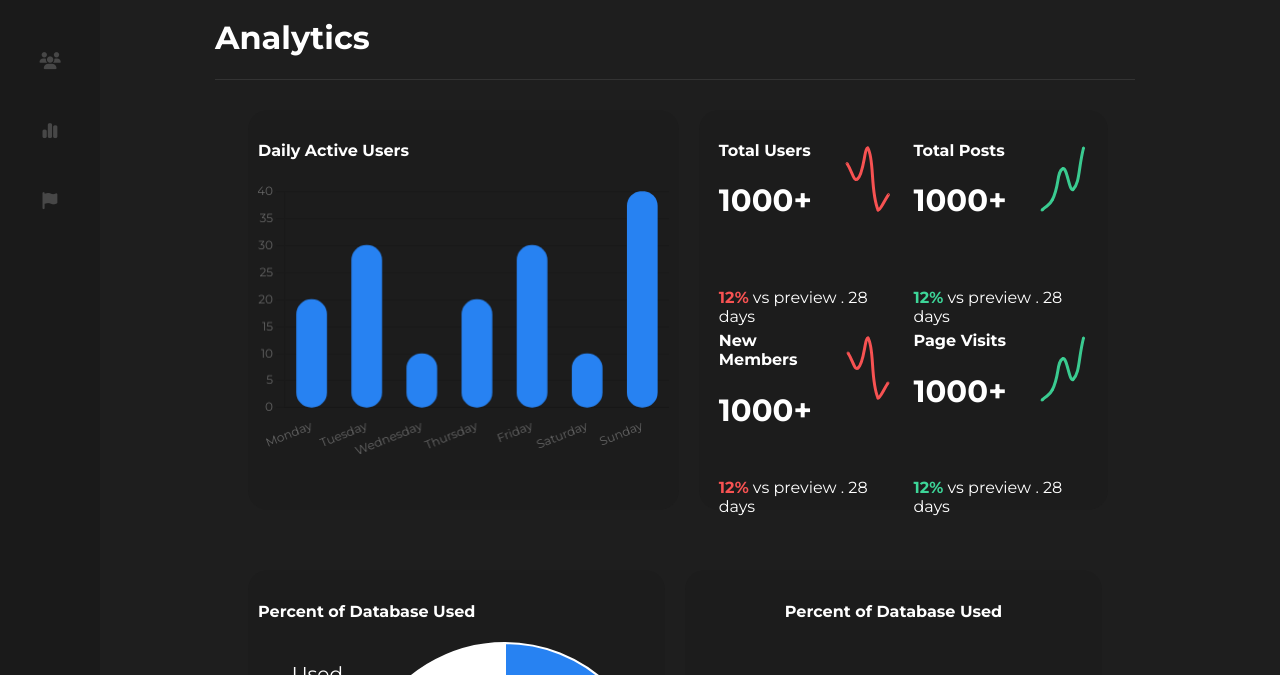
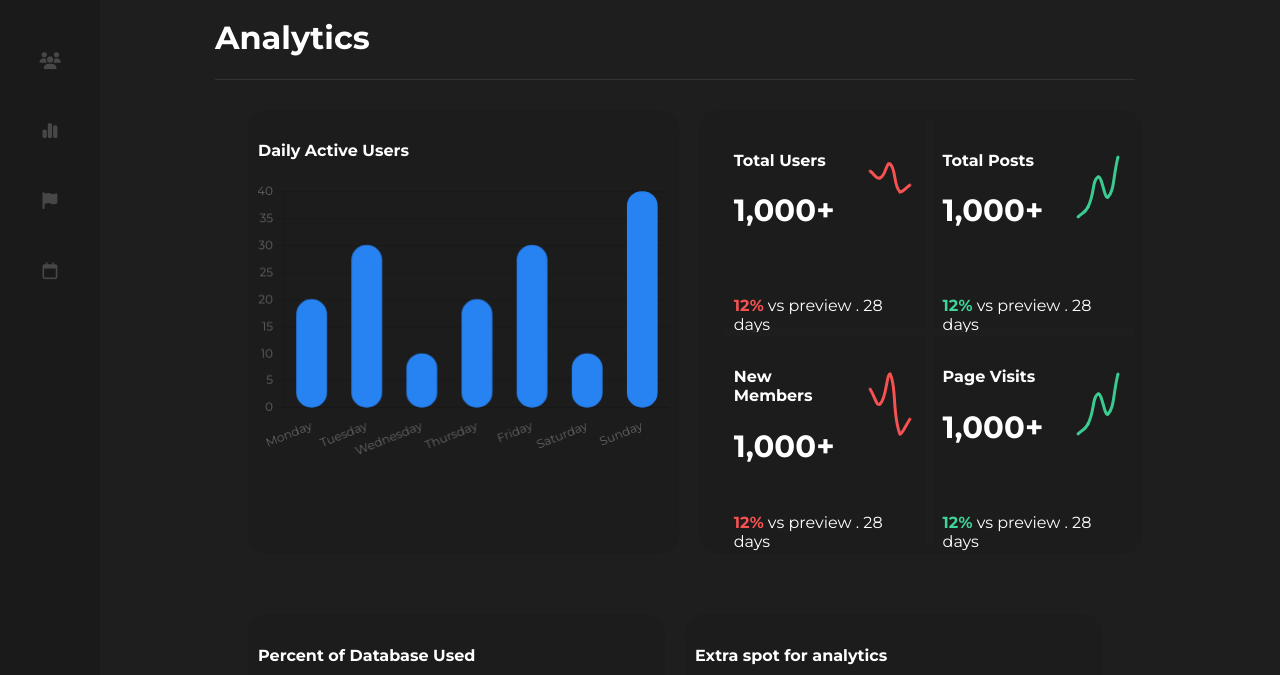
Before and after one commit to BanZ-Development/SaveTheCowBoy, a website: page public/pages/admin.html in a window 1280 px wide. Both pictures are taken after a click on the button 50 px from the left and 235 px from the top of the page. Shown: the part 103-778 px from the top of the page. Drawn offline with nearby package versions, Linux system fonts and the light colour scheme; no server answers; files whose address does not match are found by name.

Commit message:
last changes before i leave for chicago
Just submitting changes I made so that i can continue working on it on a diff computer

```diff
--- a/public/css/style.css
+++ b/public/css/style.css
@@ -668,6 +668,7 @@ button {
 }
 
 .settingSidebar {
+    max-width: 350px;
     padding-top: 30px;
     display: flex;
     flex-direction: column;
@@ -1072,7 +1073,7 @@ button {
     margin-left: 20px;
     top: 120px;
     position: sticky;
-    height: 100%;
+    height: calc(100vh - 180px);
     right: 200px;
     padding-inline: 20px;
     border-radius: 10px;
--- a/public/js/admin.js
+++ b/public/js/admin.js
@@ -197,7 +197,7 @@ const LoadTotalPosts = () => {
 			  'Not Used'
 			],
 			datasets: [{
-			  label: 'Database Used',
+			  label: 'Database Storage',
 			  data: [65, 35],
 			  backgroundColor: [
 				'rgb(39, 130, 242)',
@@ -207,6 +207,7 @@ const LoadTotalPosts = () => {
 			}]
 		  },
 		  options: {
+			hover: {mode: null},
 			plugins: {
                 legend: {
                     display: false
--- a/public/js/forum.js
+++ b/public/js/forum.js
@@ -154,7 +154,7 @@ function createPostElement(post, currentUserID, pfp) {
 	let date = new Date(postDate);
 	div.innerHTML = `<div id="post">
 		<span class="line"></span>
-		<div class="forumPost" id=${_id}>
+		<div class="forumPost" href="/forum?id=${_id}" id=${_id}>
 		<div class="inlineForumUser">
 			<img class="forumPfp" src="/image/${pfp}"></img>
 			<a class="forumUser" href="/profile?uid=${uID}">${SafeHTML(username)}</a>
--- a/public/pages/admin.html
+++ b/public/pages/admin.html
@@ -22,6 +22,7 @@
             <button id="membersBtn" class="settingSidebarBtn"><i class="fa-solid fa-users"></i> <p>Members</p></button>
             <button id="analyticsBtn" class="settingSidebarBtn"><i class="fa-solid fa-chart-simple"></i> <p>Analytics</p></button>
             <button id="reportsBtn" class="settingSidebarBtn"><i class="fa-solid fa-flag"></i> <p>Reports</p></button>
+            <button id="reportsBtn" class="settingSidebarBtn"><i class="fa-regular fa-calendar"></i> <p>Daily Devotions</p></button>
         </div>
         <div class="settingMainContent">
             <div id="members" class="settingSection">
@@ -95,27 +96,27 @@
                                 <h4>Daily Active Users</h4>
                                 <canvas id="dailyActiveUsers" width="600" height="400"></canvas>
                             </div>
-                            <div class="graphSec" style="width: 45%;">
+                            <div class="graphSec" style="width: 45%; padding-inline: 25px;">
                                 <div class="inlineGraphs">
-                                    <div style="margin-inline: 10px; width: 50%;">
+                                    <div style="padding: 10px; width: 50%; border-right: solid 4px #1e1e1e; border-bottom: solid 4px #1e1e1e;">
                                         <div style="height: 80%;" class="inlineGraphs">
                                             <div style="height: 70%;">
                                                 <h4>Total Users</h4>
-                                                <h1>1000+</h1>
+                                                <h1>1,000+</h1>
                                             </div>
                                             <div style=" margin-left: 30px; display: flex; align-items: center; height: 100%; width: 30%;">
                                                 <div>
-                                                    <canvas id="totalUsers" width="50%" height="70"></canvas>
+                                                    <canvas id="totalUsers" width="50%" height="45"></canvas>
                                                 </div>
                                             </div>
                                         </div>
                                         <p><b style="color: #f75252;">12%</b> vs preview . 28 days</p>
                                     </div>
-                                    <div style="margin-inline: 10px; width: 50%;">
+                                    <div style="padding: 10px; width: 50%; border-left: solid 4px #1e1e1e; border-bottom: solid 4px #1e1e1e;">
                                         <div style="height: 80%;" class="inlineGraphs">
                                             <div style="height: 70%;">
                                                 <h4>Total Posts</h4>
-                                                <h1>1000+</h1>
+                                                <h1>1,000+</h1>
                                             </div>
                                             <div style=" margin-left: 30px; display: flex; align-items: center; height: 100%; width: 30%;">
                                                 <div>
@@ -127,11 +128,11 @@
                                     </div>
                                 </div>
                                 <div class="inlineGraphs">
-                                    <div style="margin-inline: 10px; width: 50%;">
+                                    <div style="padding: 10px; width: 50%; border-right: solid 4px #1e1e1e; border-top: solid 4px #1e1e1e;">
                                         <div style="height: 80%;" class="inlineGraphs">
                                             <div style="height: 70%;">
                                                 <h4>New Members</h4>
-                                                <h1>1000+</h1>
+                                                <h1>1,000+</h1>
                                             </div>
                                             <div style=" margin-left: 30px; display: flex; align-items: center; height: 100%; width: 30%;">
                                                 <div>
@@ -141,11 +142,11 @@
                                         </div>
                                         <p><b style="color: #f75252;">12%</b> vs preview . 28 days</p>
                                     </div>
-                                    <div style="margin-inline: 10px; width: 50%;">
+                                    <div style="padding: 10px; width: 50%; border-left: solid 4px #1e1e1e; border-top: solid 4px #1e1e1e;">
                                         <div style="height: 80%;" class="inlineGraphs">
                                             <div style="height: 70%;">
                                                 <h4>Page Visits</h4>
-                                                <h1>1000+</h1>
+                                                <h1>1,000+</h1>
                                             </div>
                                             <div style=" margin-left: 30px; display: flex; align-items: center; height: 100%; width: 30%;">
                                                 <div>
@@ -161,7 +162,7 @@
                         <div class="inlineGraphs">
                             <div class="graphSec">
                                 <h4>Percent of Database Used</h4>
-                                <div style="display: flex; flex-direction: row;">
+                                <div style="display: flex; flex-direction: row; padding-block: 20px;">
                                     <div style=" margin-left: 15px; width: 45%;">
                                         <div style="display: flex; flex-direction: row;">
                                             <span style="height: 15px; width: 15px; background-color: #2782f2; display: inline-block; border-radius: 50%; margin-block: auto; margin-right: 10px;"></span>
@@ -179,7 +180,7 @@
 
                             </div>
                             <div class="graphSec">
-                                <h4 style="text-align: center;">Percent of Database Used</h4>
+                                <h4>Extra spot for analytics</h4>
                             </div>
                         </div>
                     </div>
```
